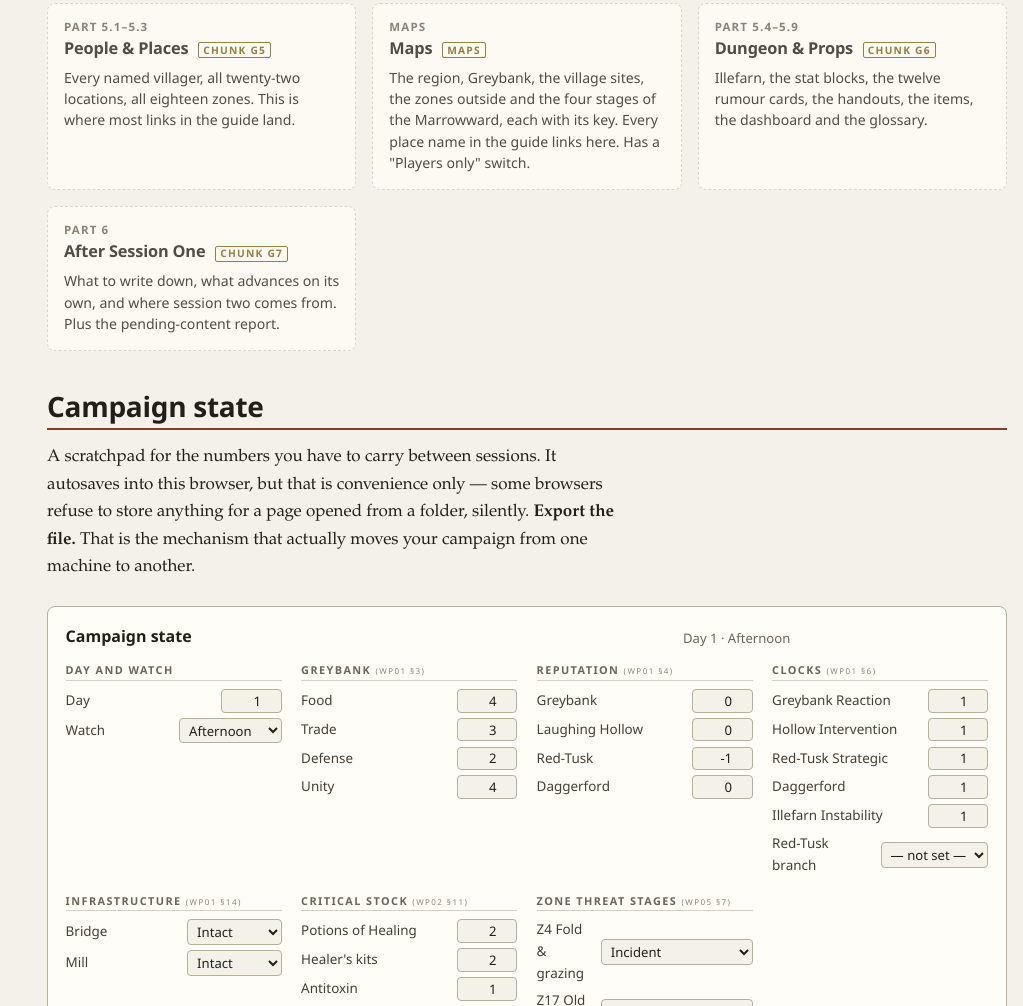
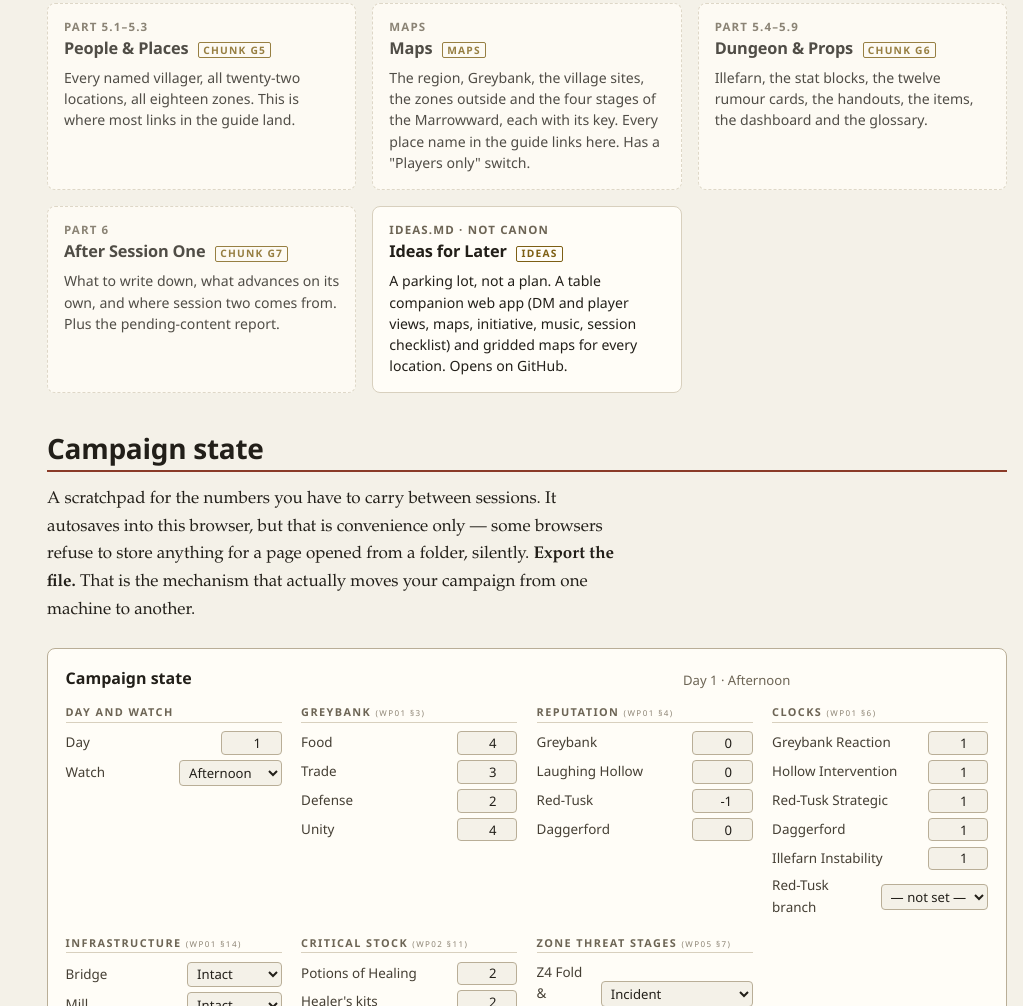
Before and after one commit to aevisisawesome/5e-reactive-campaign, a plain HTML site: page The Broken March - DM Guide/index.html in a window 1280 px wide. Shown: the part 1126-2132 px from the top of the page, without its empty margins (257-1280 px from the left). Drawn offline with Linux system fonts and the light colour scheme.

Commit message:
Add Ideas.md parking lot and link it from the guide
Two ideas for later, not canon: a table companion web app (DM and
player views, maps, initiative, music, session checklist) and gridded
maps for every location. Linked from the design doc build-status block
and a card on the DM Guide hub.

Co-Authored-By: Claude Opus 5.5 <noreply@anthropic.com>

```diff
--- a/The Broken March - DM Guide/index.html
+++ b/The Broken March - DM Guide/index.html
@@ -125,6 +125,14 @@
           <h3>After Session One <span class="card-badge">Chunk G7</span></h3>
           <p>What to write down, what advances on its own, and where session two
              comes from. Plus the pending-content report.</p>
+        </a>
+
+        <a class="card" href="https://github.com/aevisisawesome/5e-reactive-campaign/blob/main/Ideas.md">
+          <p class="card-meta">Ideas.md · not canon</p>
+          <h3>Ideas for Later <span class="card-badge">Ideas</span></h3>
+          <p>A parking lot, not a plan. A table companion web app (DM and player
+             views, maps, initiative, music, session checklist) and gridded maps
+             for every location. Opens on GitHub.</p>
         </a>
 
       </div>
```
Also changed, not shown: 2 other files.
